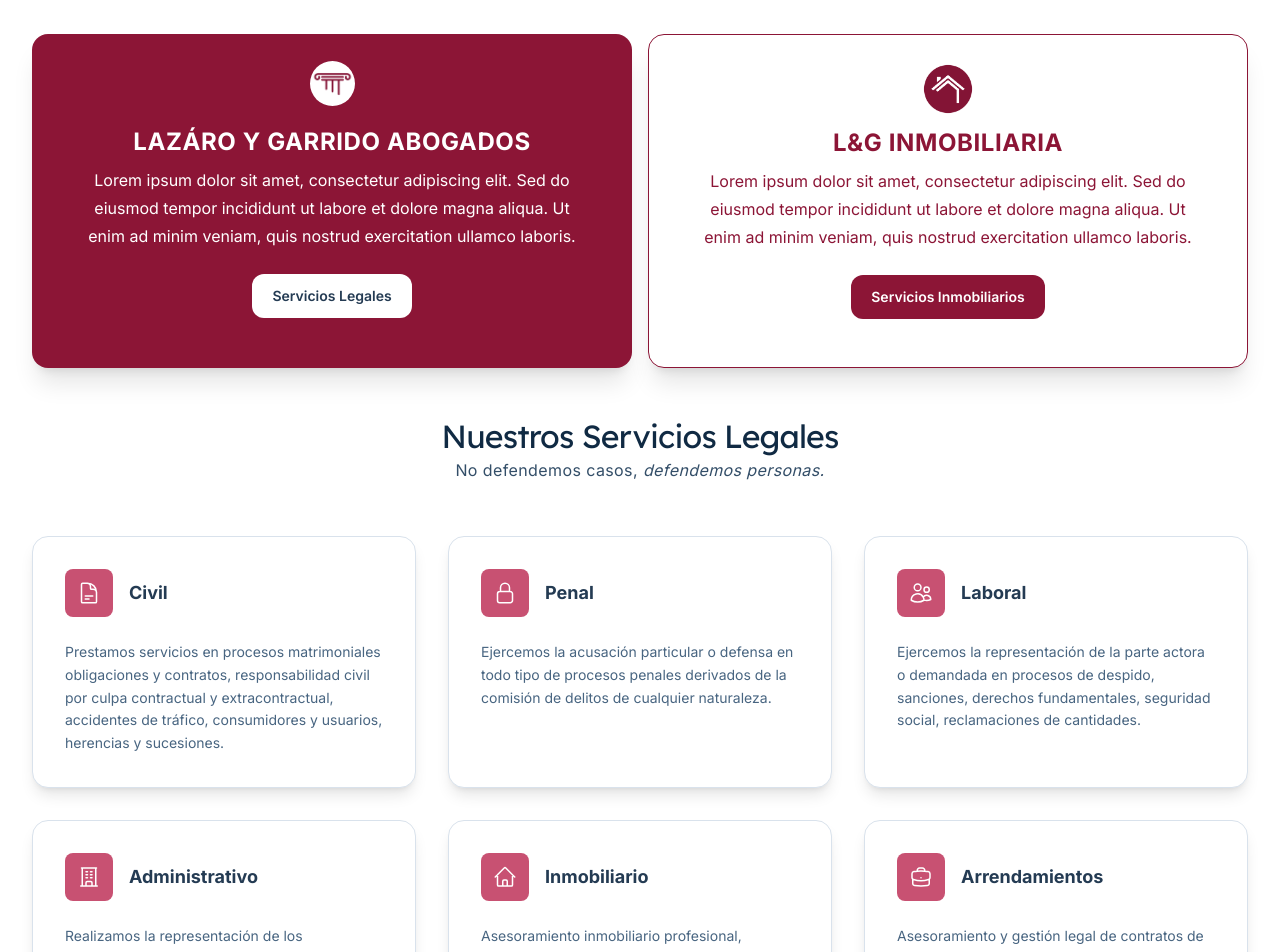
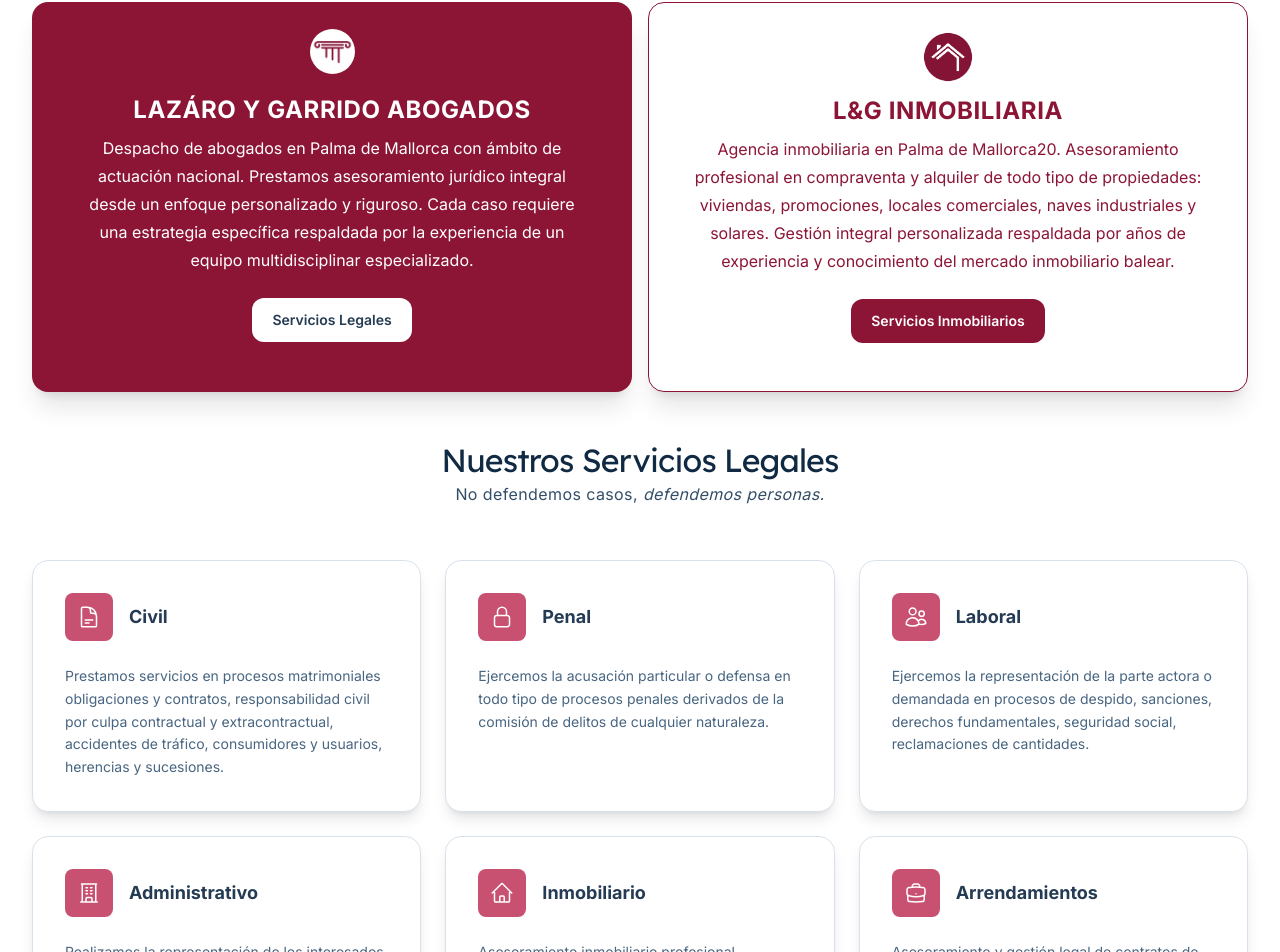
Before and after one commit to CarolinaCobo/lazaro-y-garrido, a Next.js app: page / in a window 1280 px wide. Shown: the part 386-1338 px from the top of the page. Built offline with nearby package versions, Linux system fonts and the light colour scheme.

Commit message:
Add styles

```diff
--- a/src/components/Header.tsx
+++ b/src/components/Header.tsx
@@ -94,7 +94,7 @@ function MobileNavigation() {
             as="div"
             className="ring-mallorca--900/5 absolute inset-x-0 top-full mt-4 flex origin-top flex-col rounded-2xl bg-white p-4 text-sm tracking-tight text-navy-900 shadow-xl ring-1 sm:text-base"
           >
-            <MobileNavLink href="/#servicios">Servicios</MobileNavLink>
+            <MobileNavLink href="/#servicios">Servicios Legales</MobileNavLink>
             <MobileNavLink href="https://www.lginmobiliaria.es/">
               Inmobiliaria
             </MobileNavLink>
--- a/src/components/Hero.tsx
+++ b/src/components/Hero.tsx
@@ -3,7 +3,7 @@ import { Container } from '@/components/Container'
 export function Hero() {
   return (
     <div className="relative overflow-hidden">
-      <Container className="relative py-16 text-center ">
+      <Container className="relative py-12 text-center ">
         <h1 className="mx-auto max-w-2xl font-display text-4xl font-medium tracking-tight text-navy-900 sm:text-6xl">
           <span className="text-mallorca relative whitespace-nowrap ">
             <svg
@@ -22,10 +22,6 @@ export function Hero() {
           laboral y administrativo. Tambien ofrecemos servicios inmobiliarios
           con obra nueva, compraventa de solares y propiedades.
         </p>
-        {/* <p className="mx-auto mt-2 max-w-2xl text-sm tracking-tight text-slate-100 md:text-xl">
-          Despacho con sede en Palma de Mallorca. Ofrecemos servicios en todo el
-          territorio nacional.
-        </p> */}
       </Container>
     </div>
   )
--- a/src/components/RealEstateServices.tsx
+++ b/src/components/RealEstateServices.tsx
@@ -18,7 +18,7 @@ const stats = [
         />
       </svg>
     ),
-    number: '20+',
+    number: '+20',
     description: 'Años de experiencia',
   },
   {
@@ -56,7 +56,7 @@ const stats = [
         />
       </svg>
     ),
-    number: '500+',
+    number: '+500',
     description: 'Propiedades gestionadas',
   },
 ]
--- a/src/components/Services.tsx
+++ b/src/components/Services.tsx
@@ -1,24 +1,10 @@
-import { useEffect, useState } from 'react'
-import { Tab } from '@headlessui/react'
-import clsx from 'clsx'
 import Image from 'next/image'
 import Link from 'next/link'
-
 import { Container } from '@/components/Container'
-import {
-  DocumentTextIcon,
-  LockClosedIcon,
-  UsersIcon,
-  BuildingOfficeIcon,
-  HomeIcon,
-  ScaleIcon,
-  KeyIcon,
-} from '@heroicons/react/24/outline'
 
 export function Services() {
   return (
     <section
-      id="servicios"
       aria-label="Servicios ofrecidos por el despacho"
       className="relative pt-4"
     >
@@ -31,7 +17,6 @@ export function Services() {
               <div className="relative z-10 max-w-lg text-center">
                 {/* Gavel Icon */}
                 <div className="mb-4 flex justify-center sm:mb-5">
-                  {/* <ScaleIcon className="h-10 w-10 text-white sm:h-12 sm:w-12" /> */}
                   <Image
                     src="/column.png"
                     alt="Key"
@@ -47,10 +32,11 @@ export function Services() {
                 </h1>
 
                 <p className="mb-5 text-xs leading-relaxed text-white sm:mb-6 sm:text-sm lg:text-base">
-                  Lorem ipsum dolor sit amet, consectetur adipiscing elit. Sed
-                  do eiusmod tempor incididunt ut labore et dolore magna aliqua.
-                  Ut enim ad minim veniam, quis nostrud exercitation ullamco
-                  laboris.
+                  Despacho de abogados en Palma de Mallorca con ámbito de
+                  actuación nacional. Prestamos asesoramiento jurídico integral
+                  desde un enfoque personalizado y riguroso. Cada caso requiere
+                  una estrategia específica respaldada por la experiencia de un
+                  equipo multidisciplinar especializado.
                 </p>
 
                 {/* CTA Button */}
@@ -75,7 +61,6 @@ export function Services() {
                     height={60}
                     className="rounded-full"
                   />
-                  {/* <KeyIcon className="h-10 w-10 text-mallorca-600 sm:h-12 sm:w-12" /> */}
                 </div>
 
                 {/* Title */}
@@ -85,10 +70,12 @@ export function Services() {
 
                 {/* Description */}
                 <p className="mb-5 text-xs leading-relaxed text-mallorca-600 sm:mb-6 sm:text-sm lg:text-base">
-                  Lorem ipsum dolor sit amet, consectetur adipiscing elit. Sed
-                  do eiusmod tempor incididunt ut labore et dolore magna aliqua.
-                  Ut enim ad minim veniam, quis nostrud exercitation ullamco
-                  laboris.
+                  Agencia inmobiliaria en Palma de Mallorca20. Asesoramiento
+                  profesional en compraventa y alquiler de todo tipo de
+                  propiedades: viviendas, promociones, locales comerciales,
+                  naves industriales y solares. Gestión integral personalizada
+                  respaldada por años de experiencia y conocimiento del mercado
+                  inmobiliario balear.
                 </p>
 
                 {/* CTA Button */}
@@ -100,34 +87,6 @@ export function Services() {
                 >
                   Servicios Inmobiliarios
                 </a>
-
-                {/* Bottom Links */}
-                {/* <div className="flex flex-wrap justify-center gap-4 text-xs sm:gap-6">
-                  <a
-                    href="https://www.lginmobiliaria.es/"
-                    target="_blank"
-                    rel="noopener noreferrer"
-                    className="transition-colors hover:text-white"
-                  >
-                    Comprar
-                  </a>
-                  <a
-                    href="https://www.lginmobiliaria.es/"
-                    target="_blank"
-                    rel="noopener noreferrer"
-                    className="transition-colors hover:text-navy-600"
-                  >
-                    Vender
-                  </a>
-                  <a
-                    href="https://www.lginmobiliaria.es/"
-                    target="_blank"
-                    rel="noopener noreferrer"
-                    className="transition-colors hover:text-navy-600"
-                  >
-                    Alquilar
-                  </a>
-                </div> */}
               </div>
             </div>
           </div>
--- a/src/components/ServicesGrid.tsx
+++ b/src/components/ServicesGrid.tsx
@@ -1,3 +1,4 @@
+import { useState } from 'react'
 import { Container } from '@/components/Container'
 import {
   DocumentTextIcon,
@@ -6,6 +7,7 @@ import {
   BuildingOfficeIcon,
   HomeIcon,
   BriefcaseIcon,
+  ChevronDownIcon,
 } from '@heroicons/react/24/outline'
 
 interface Service {
@@ -53,30 +55,59 @@ const servicesList: Service[] = [
   },
 ]
 
-export function ServicesGrid() {
+function ServiceCard({ service }: { service: Service }) {
+  const [isExpanded, setIsExpanded] = useState(false)
+
   return (
-    <section className="bg-white py-8">
-      <Container>
-        <div className="grid gap-8 md:grid-cols-2 lg:grid-cols-3">
-          {servicesList.map((service) => (
-            <div
-              key={service.title}
-              className="group relative rounded-2xl border border-navy-100 bg-white p-8 shadow-lg transition-shadow duration-300 hover:shadow-xl"
+    <div className="group relative rounded-2xl border border-navy-100 bg-white p-6 shadow-lg transition-shadow duration-300 hover:shadow-xl md:p-8">
+      <button
+        onClick={() => setIsExpanded(!isExpanded)}
+        className="w-full text-left md:cursor-default"
+        aria-expanded={isExpanded}
       >
-              <div className="mb-6 flex items-center">
+        <div className="flex items-center justify-between">
+          <div className="mb-0 flex items-center md:mb-6">
             <div className="flex-shrink-0">
-                  <div className="flex h-12 w-12 items-center justify-center rounded-lg bg-mallorca-50 transition-colors duration-300 group-hover:bg-mallorca-200">
-                    <service.icon className="h-6 w-6 text-white" />
+              <div className="flex h-12 w-12 items-center justify-center rounded-lg bg-mallorca-50 transition-colors duration-300 group-hover:bg-mallorca-200 md:h-12 md:w-12">
+                <service.icon className="h-6 w-6 text-white md:h-6 md:w-6" />
               </div>
             </div>
-                <h3 className="ml-4 text-lg font-bold text-navy-800">
+            <h3 className="ml-4 text-xl font-bold text-navy-800 md:text-lg">
               {service.title}
             </h3>
           </div>
-              <p className="text-sm leading-relaxed text-navy-600">
+          <ChevronDownIcon
+            className={`h-6 w-6 flex-shrink-0 text-navy-600 transition-transform duration-300 md:hidden ${
+              isExpanded ? 'rotate-180' : ''
+            }`}
+          />
+        </div>
+      </button>
+      {/* Mobile: Collapsible content */}
+      <div
+        className={`overflow-hidden transition-all duration-300 ease-in-out md:hidden ${
+          isExpanded ? 'mt-4 max-h-96 opacity-100' : 'max-h-0 opacity-0'
+        }`}
+      >
+        <p className="text-base leading-relaxed text-navy-600">
           {service.description}
         </p>
       </div>
+      {/* Desktop: Always visible content */}
+      <p className="hidden text-sm leading-relaxed text-navy-600 md:block">
+        {service.description}
+      </p>
+    </div>
+  )
+}
+
+export function ServicesGrid() {
+  return (
+    <section id="servicios" className="bg-white py-8">
+      <Container>
+        <div className="grid gap-2 md:grid-cols-2 md:gap-6 lg:grid-cols-3">
+          {servicesList.map((service) => (
+            <ServiceCard key={service.title} service={service} />
           ))}
         </div>
       </Container>
--- a/src/components/Team.tsx
+++ b/src/components/Team.tsx
@@ -51,7 +51,7 @@ export function Team() {
     <section
       id="nuestro-equipo"
       aria-label="team"
-      className="bg-white py-12 pt-8 sm:py-4"
+      className="bg-white py-14 pt-8 sm:py-4"
     >
       <Container>
         <div className="mx-auto max-w-2xl pt-4 md:text-center">
--- a/src/pages/index.tsx
+++ b/src/pages/index.tsx
@@ -1,5 +1,4 @@
 import Head from 'next/head'
-import { CallToAction } from '@/components/CallToAction'
 import { Press } from '@/components/Press'
 import { Footer } from '@/components/Footer'
 import { Header } from '@/components/Header'
@@ -43,7 +42,7 @@ export default function Home() {
       <main>
         <Hero />
         <Services />
-        <ServicesHero id="servicios" title="Nuestros Servicios Legales">
+        <ServicesHero title="Nuestros Servicios Legales">
           {{
             mainText: 'No defendemos casos,',
             subText: <span className="italic">defendemos personas.</span>,
```
Lines whose indentation alone changed are shown as unchanged.
